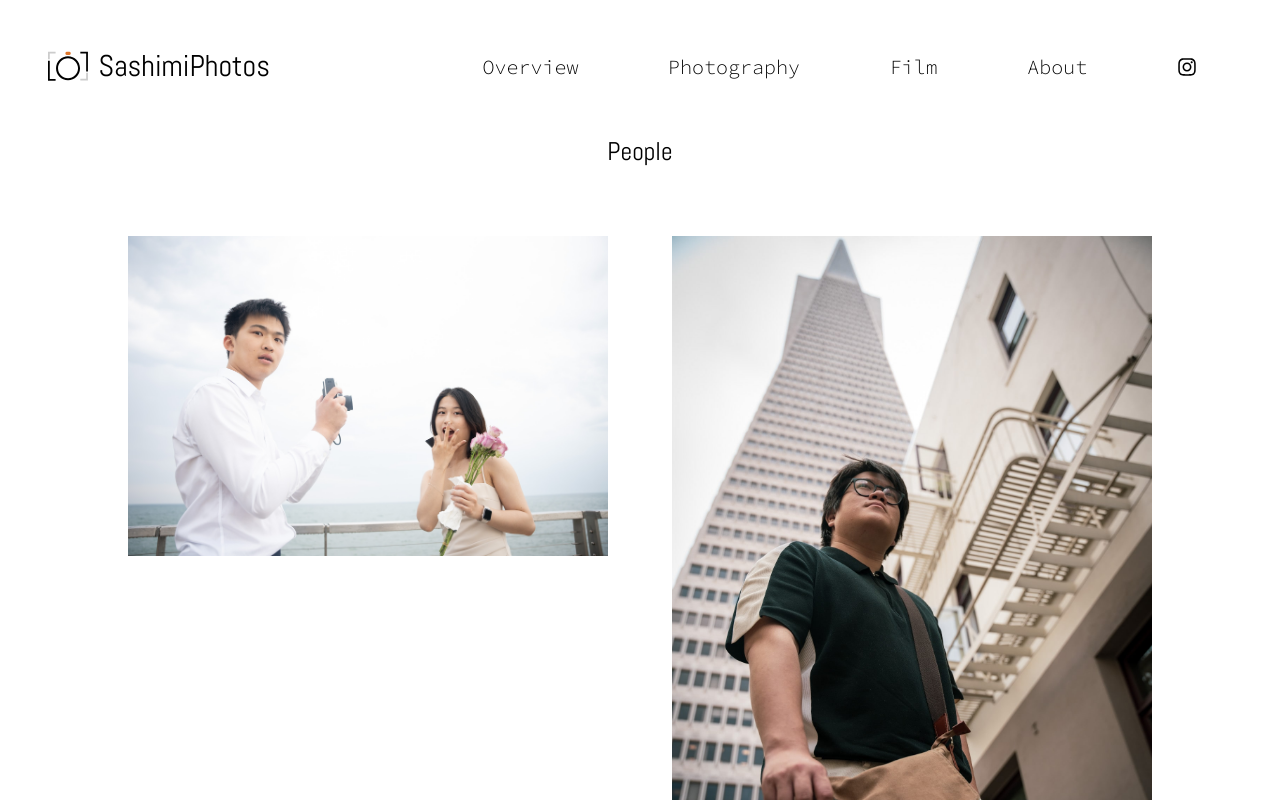
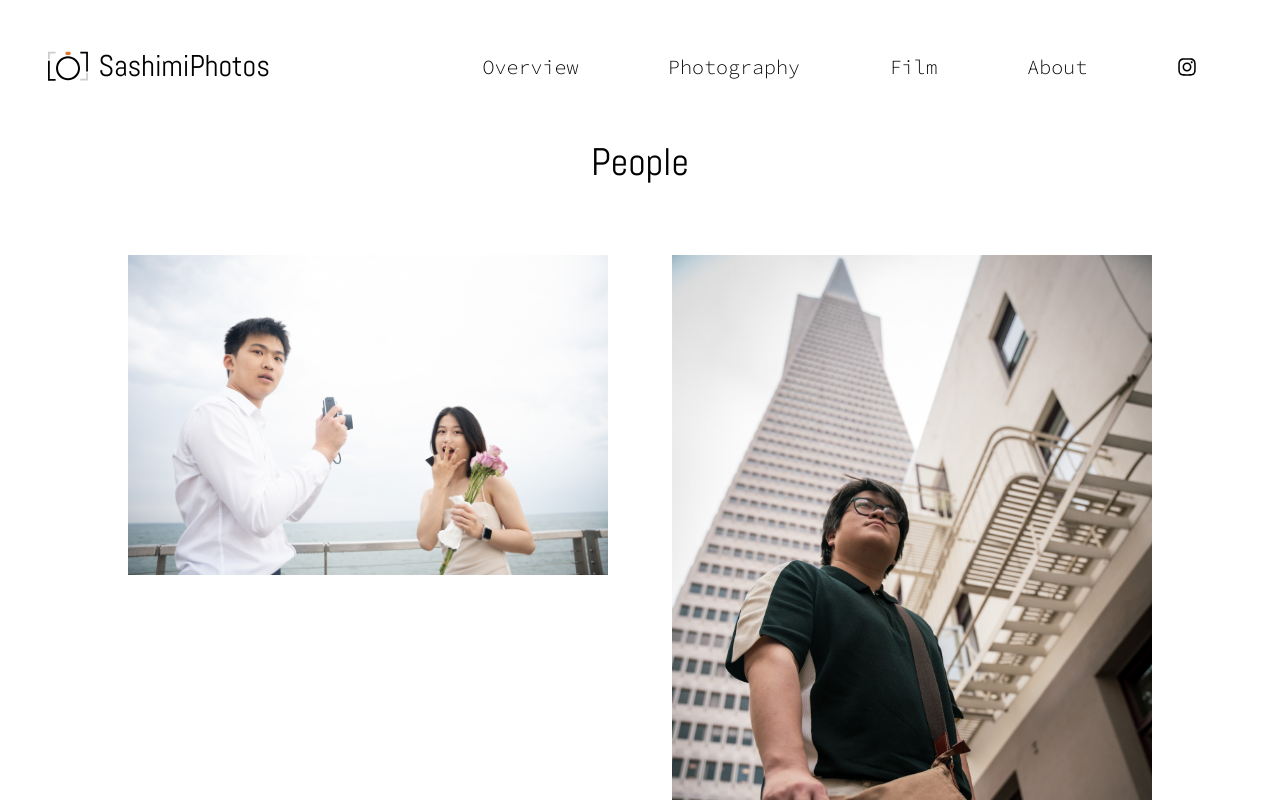
Before and after one commit to yyf20001230/sashimi_photos, a React (Create React App) app: page /photography/people in a window 1280 px wide. Shown: the top 800 px of the page. Built offline with nearby package versions, Linux system fonts and the light colour scheme.

Commit message:
dimension optimiation:

```diff
--- a/src/styles/Header.css
+++ b/src/styles/Header.css
@@ -21,13 +21,13 @@
 
   .logo {
     color: white;
-    font-size: 30px;
     font-family: Abel, monospace;
     transition: 0.3s, ease-in-out;
   }
 
   .logo-container {
     display: flex;
+    font-size: 30px;
     align-items: center;
   }
 
@@ -126,14 +126,15 @@
     background: rgb(60, 60, 60);
   }
 
-  @media screen and (max-width: 1200px) {
+  @media screen and (max-width: 1000px) {
 
     .logo-container {
-      width: 4vw;
+      font-size: 4vw;
     }
 
     .logo {
       font-size: 4vw;
+      width: 4vw;
       margin: 0.5vw;
     }
 
--- a/src/styles/Photography.css
+++ b/src/styles/Photography.css
@@ -10,7 +10,7 @@
 .photography-header {
   text-align: center;
   font-family: Abel, monospace;
-  font-size: 2vw;
+  font-size: 3vw;
   color: black;
 }
 
```
